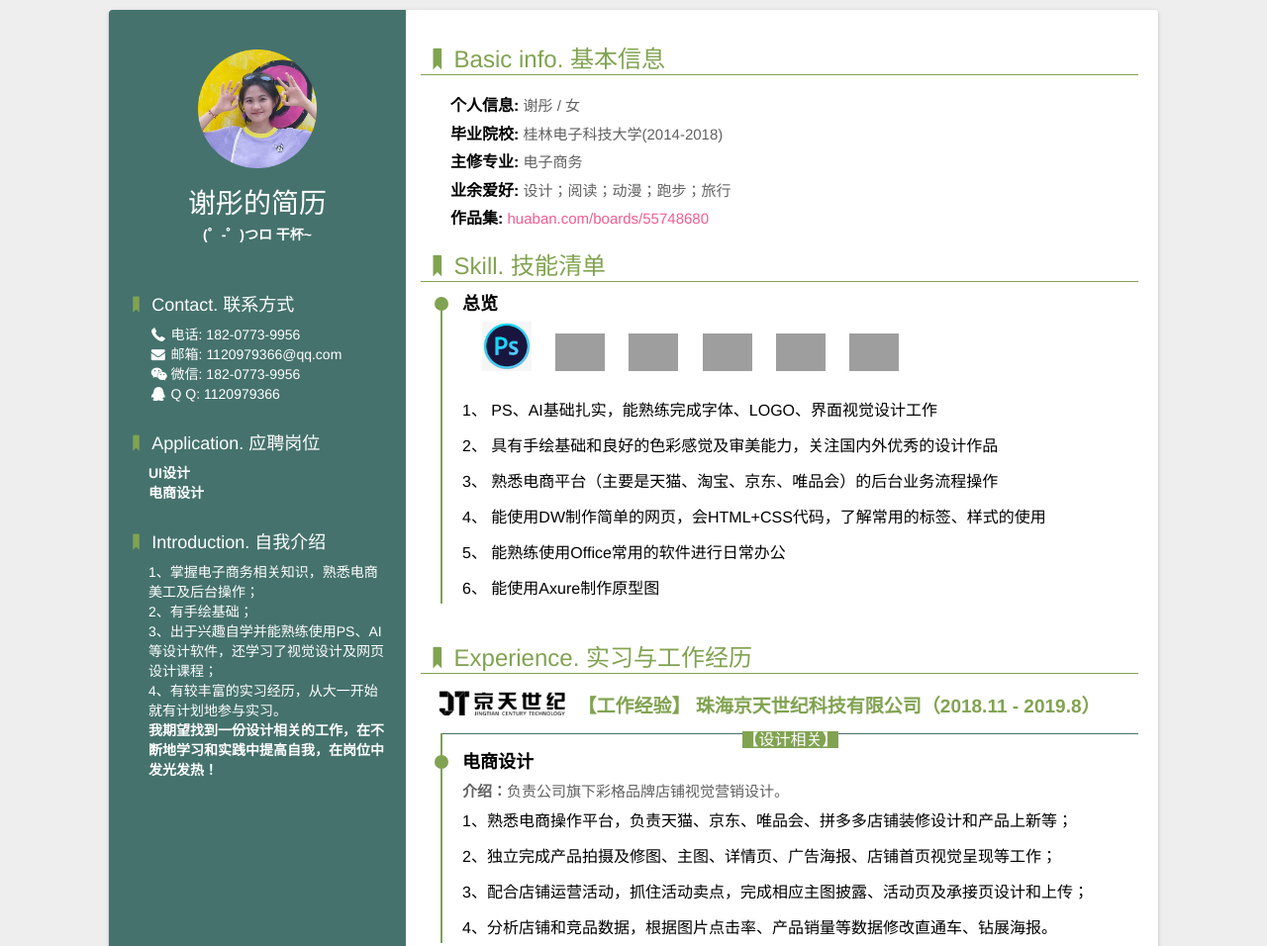
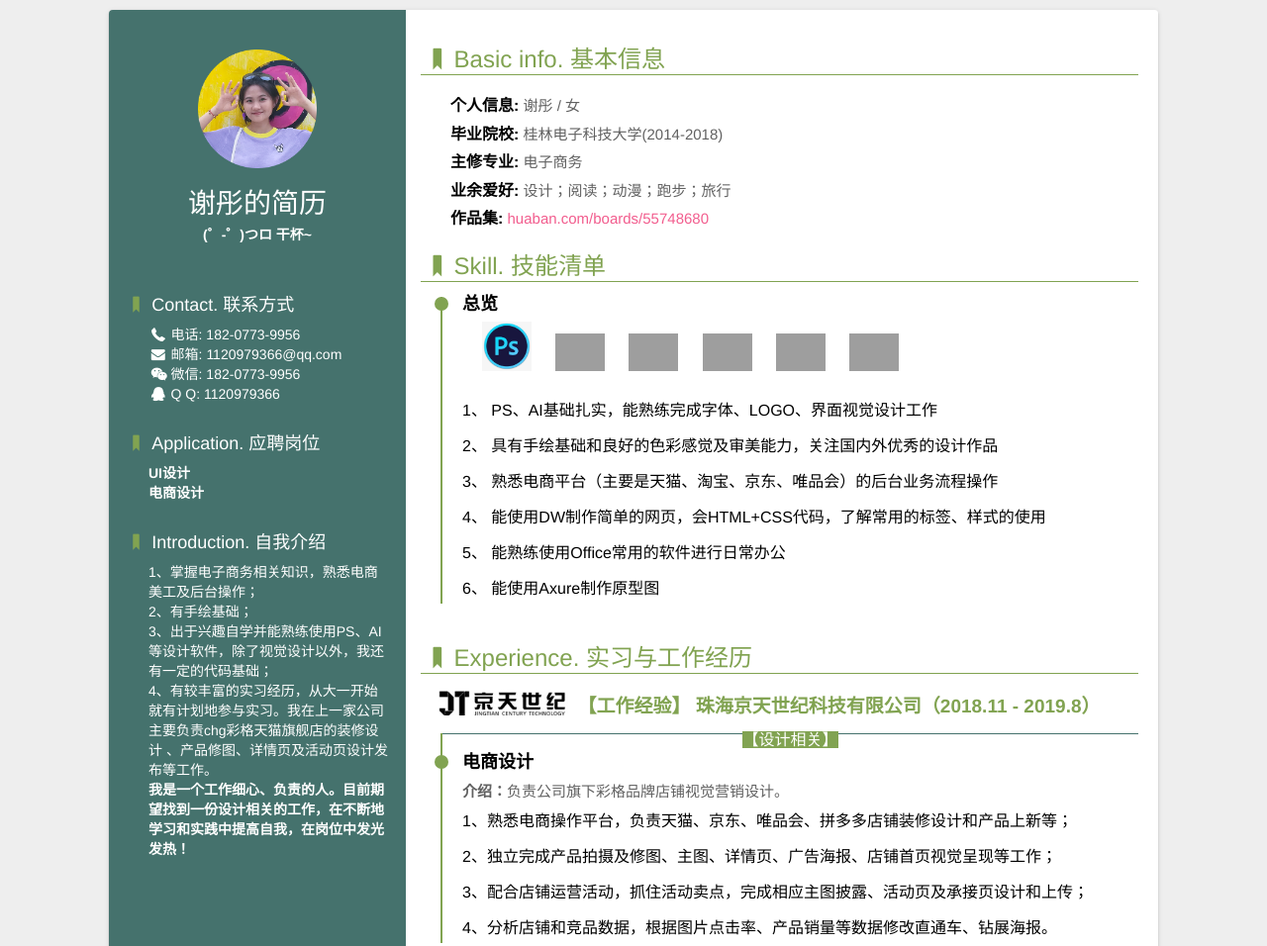
Before and after one commit to Thea0529/Resume_CN, a website: page index.html in a window 1280 px wide. Shown: the top 956 px of the page at 99% size. Drawn offline with Linux system fonts and the light colour scheme; some packages are replaced by stand-ins of ours; grey boxes are pictures that could not be loaded; a script that the page names is missing.

Commit message:
上传新图标，简化简历内容，修改细节和排版。

```diff
--- a/index.html
+++ b/index.html
@@ -77,9 +77,9 @@
                     <dt><i class="icon-bookmark"></i>Introduction. 自我介绍</dt>
                     <dd>1、掌握电子商务相关知识，熟悉电商美工及后台操作；</dd>
                     <dd>2、有手绘基础；</dd>
-                    <dd>3、出于兴趣自学并能熟练使用PS、AI等设计软件，还学习了视觉设计及网页设计课程；</dd>
-                    <dd>4、有较丰富的实习经历，从大一开始就有计划地参与实习。</dd>
-                    <dd><strong> 我期望找到一份设计相关的工作，在不断地学习和实践中提高自我，在岗位中发光发热！</strong></dd>
+                    <dd>3、出于兴趣自学并能熟练使用PS、AI等设计软件，除了视觉设计以外，我还有一定的代码基础；</dd>
+                    <dd>4、有较丰富的实习经历，从大一开始就有计划地参与实习。我在上一家公司主要负责chg彩格天猫旗舰店的装修设计 、产品修图、详情页及活动页设计发布等工作。</dd>
+                    <dd><strong> 我是一个工作细心、负责的人。目前期望找到一份设计相关的工作，在不断地学习和实践中提高自我，在岗位中发光发热！</strong></dd>
                 </li>
             </ul>
         </div>
```
